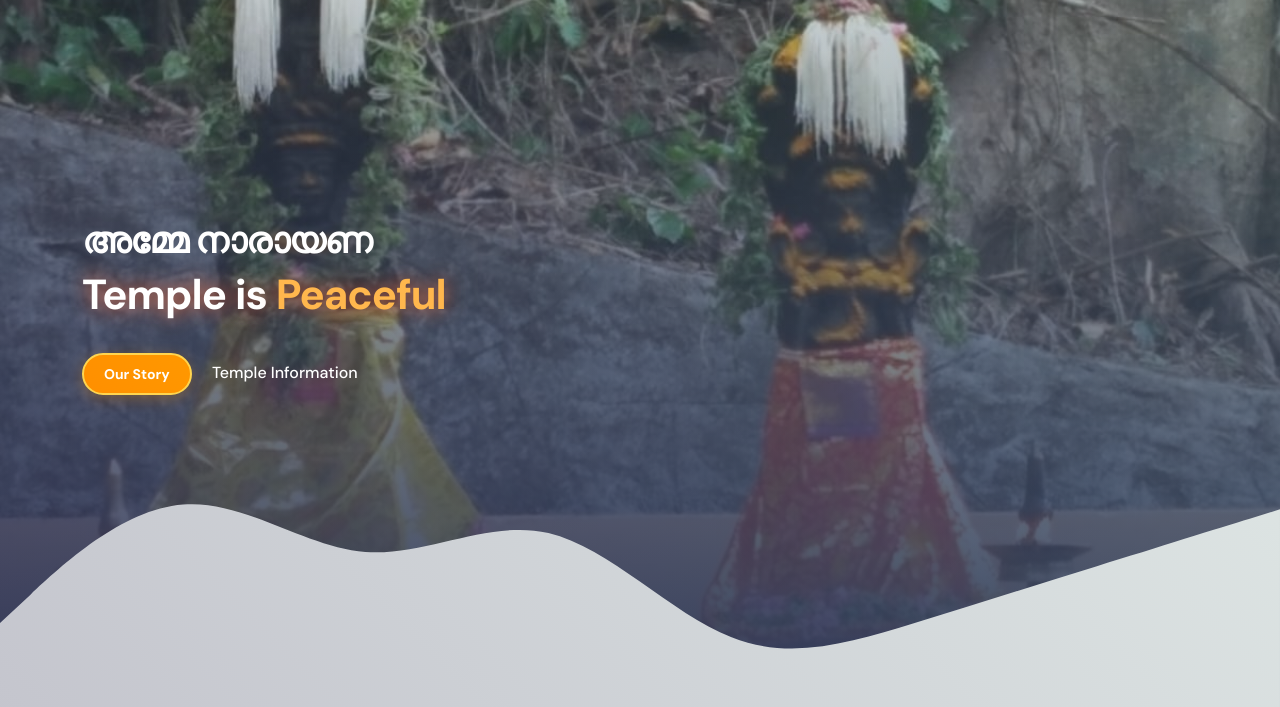
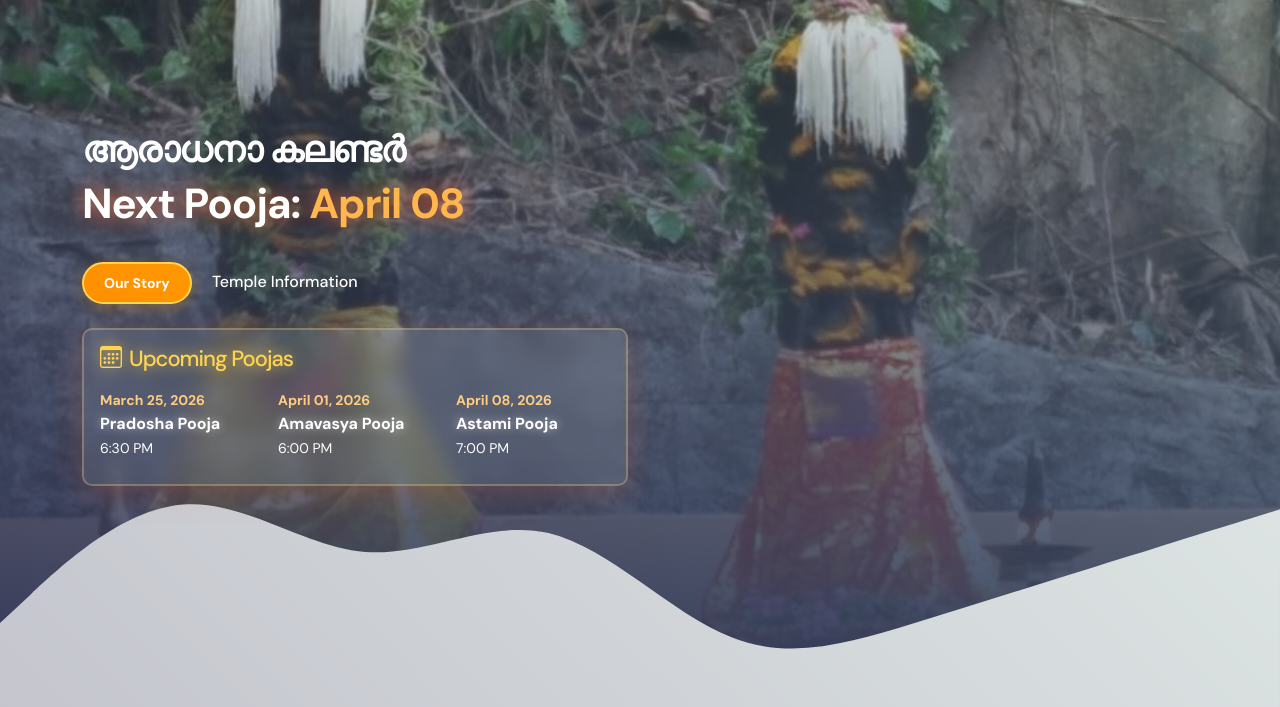
Before and after one commit to Manu1305/Kurinchempinal, a plain HTML site: page index.html in a window 1280 px wide. Shown: the part 93-800 px from the top of the page. Drawn offline with Linux system fonts and the light colour scheme.

Commit message:
Replace Malayalam text with upcoming pooja dates calendar

```diff
--- a/css/templatemo-tiya-golf-club.css
+++ b/css/templatemo-tiya-golf-club.css
@@ -1423,6 +1423,34 @@ h2 span {
     text-shadow: 0 0 20px rgba(255, 107, 53, 0.8);
 }
 
+/* Pooja Schedule Card */
+.pooja-schedule-card {
+    border: 2px solid rgba(255, 204, 128, 0.3);
+    box-shadow: 0 8px 32px rgba(255, 107, 53, 0.2);
+    transition: all 0.3s ease;
+}
+
+.pooja-schedule-card:hover {
+    border-color: rgba(255, 183, 77, 0.5);
+    box-shadow: 0 12px 40px rgba(255, 143, 0, 0.3);
+    transform: translateY(-2px);
+}
+
+.pooja-schedule-card h5 {
+    color: var(--temple-gold) !important;
+    text-shadow: 0 0 15px rgba(255, 213, 79, 0.8);
+}
+
+.pooja-schedule-card .text-warning {
+    color: var(--saffron-light) !important;
+    font-weight: 600;
+}
+
+.pooja-schedule-card strong {
+    color: var(--white-color);
+    text-shadow: 0 0 10px rgba(255, 255, 255, 0.5);
+}
+
 /* Temple Border Effects */
 .events-card,
 .gallery-preview-item,
--- a/index.html
+++ b/index.html
@@ -135,14 +135,14 @@ https://templatemo.com/tm-587-tiya-golf-club
                     <div class="row">
 
                         <div class="col-lg-6 col-12 mb-5 mb-lg-0">
-                            <h2 class="text-white">അമ്മേ നാരായണ</h2>
+                            <h2 class="text-white">ആരാധനാ കലണ്ടർ</h2>
 
                             <h1 class="cd-headline rotate-1 text-white mb-4 pb-2">
-                                <span>Temple is</span>
+                                <span>Next Pooja:</span>
                                 <span class="cd-words-wrapper">
-                                    <b class="is-visible">Sacred</b>
-                                    <b>Divine</b>
-                                    <b>Peaceful</b>
+                                    <b class="is-visible">March 25</b>
+                                    <b>April 01</b>
+                                    <b>April 08</b>
                                 </span>
                             </h1>
 
@@ -150,6 +150,30 @@ https://templatemo.com/tm-587-tiya-golf-club
                                 <a href="#section_2" class="btn custom-btn smoothscroll me-3">Our Story</a>
 
                                 <a href="#section_3" class="link smoothscroll">Temple Information</a>
+                            </div>
+
+                            <!-- Upcoming Pooja Schedule -->
+                            <div class="pooja-schedule-card mt-4 p-3" style="background: rgba(255,255,255,0.1); border-radius: 10px; backdrop-filter: blur(10px);">
+                                <h5 class="text-white mb-3">
+                                    <i class="bi bi-calendar3 me-2"></i>Upcoming Poojas
+                                </h5>
+                                <div class="row text-white">
+                                    <div class="col-md-4 mb-2">
+                                        <small class="text-warning">March 25, 2026</small><br>
+                                        <strong>Pradosha Pooja</strong><br>
+                                        <small>6:30 PM</small>
+                                    </div>
+                                    <div class="col-md-4 mb-2">
+                                        <small class="text-warning">April 01, 2026</small><br>
+                                        <strong>Amavasya Pooja</strong><br>
+                                        <small>6:00 PM</small>
+                                    </div>
+                                    <div class="col-md-4 mb-2">
+                                        <small class="text-warning">April 08, 2026</small><br>
+                                        <strong>Astami Pooja</strong><br>
+                                        <small>7:00 PM</small>
+                                    </div>
+                                </div>
                             </div>
                         </div>
 
@@ -253,7 +277,7 @@ https://templatemo.com/tm-587-tiya-golf-club
 
                                     <div class="deity-info mb-4">
                                         <h6 class="mb-2" style="color: #81B29A;"><i class="bi-star-fill me-2"></i>Main Deity</h6>
-                                        <p class="mb-1"><strong>അമ്മേ നാരായണ</strong> (Amme Narayana)</p>
+                                        <p class="mb-1"><strong>ആരാധനാ കലണ്ടർ</strong> (Aaradhana Calendar)</p>
                                         <small class="text-muted">Divine protector and guide of our family lineage</small>
                                     </div>
 
@@ -900,7 +924,7 @@ https://templatemo.com/tm-587-tiya-golf-club
                         </a>
 
                         <div class="temple-description mt-4">
-                            <p>A sacred sanctuary devoted to <strong>അമ്മേ നാരായണ</strong> (Amme Narayana), preserving centuries of family tradition and spiritual heritage.</p>
+                            <p>A sacred sanctuary with regular worship schedule and <strong>ആരാധനാ കലണ്ടർ</strong> (Aaradhana Calendar), preserving centuries of family tradition and spiritual heritage.</p>
 
                             <div class="temple-contact-details">
                                 <p class="mb-2"><i class="bi-geo-alt-fill text-primary me-2"></i>Kerala, India</p>
```
